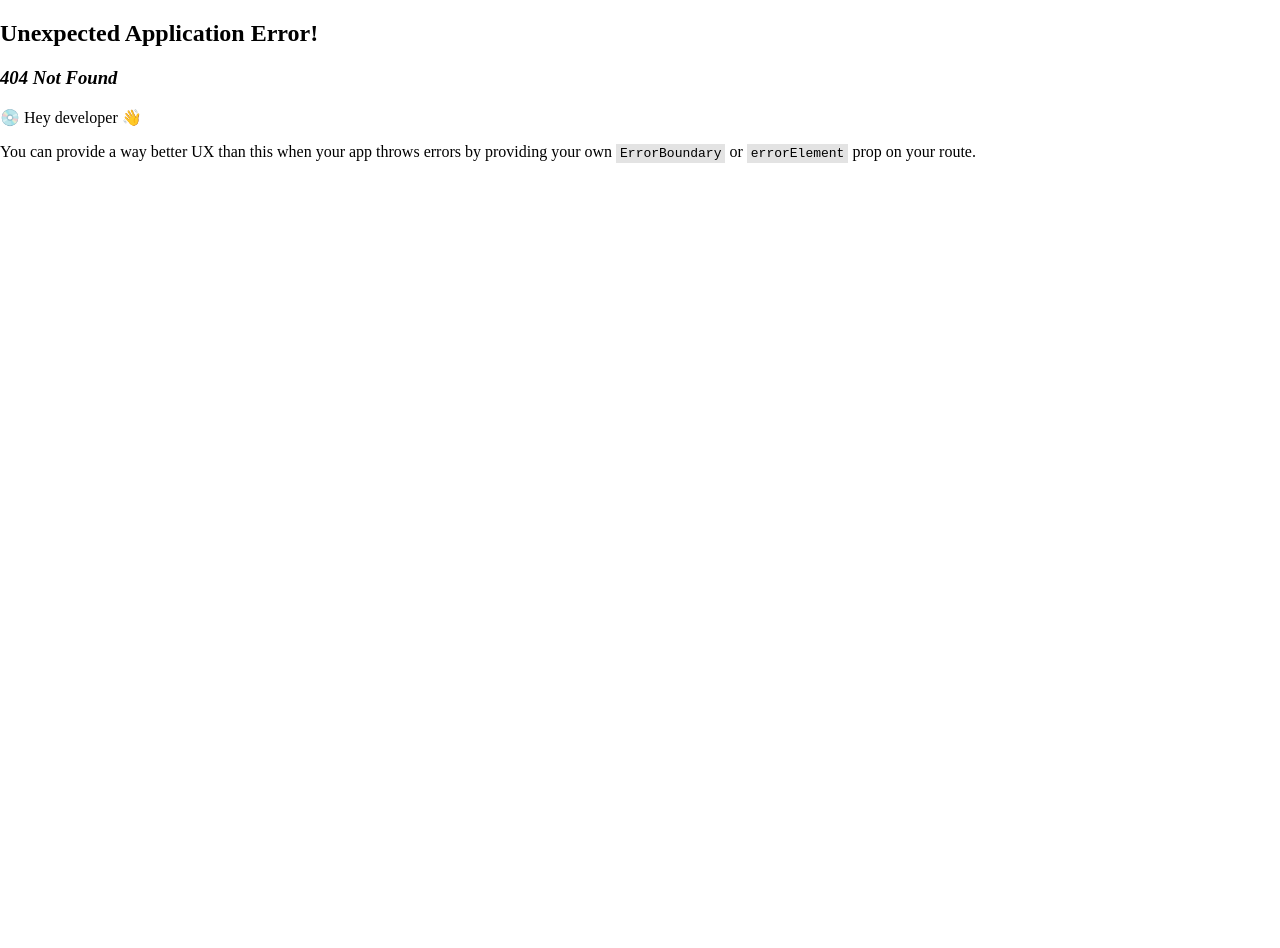
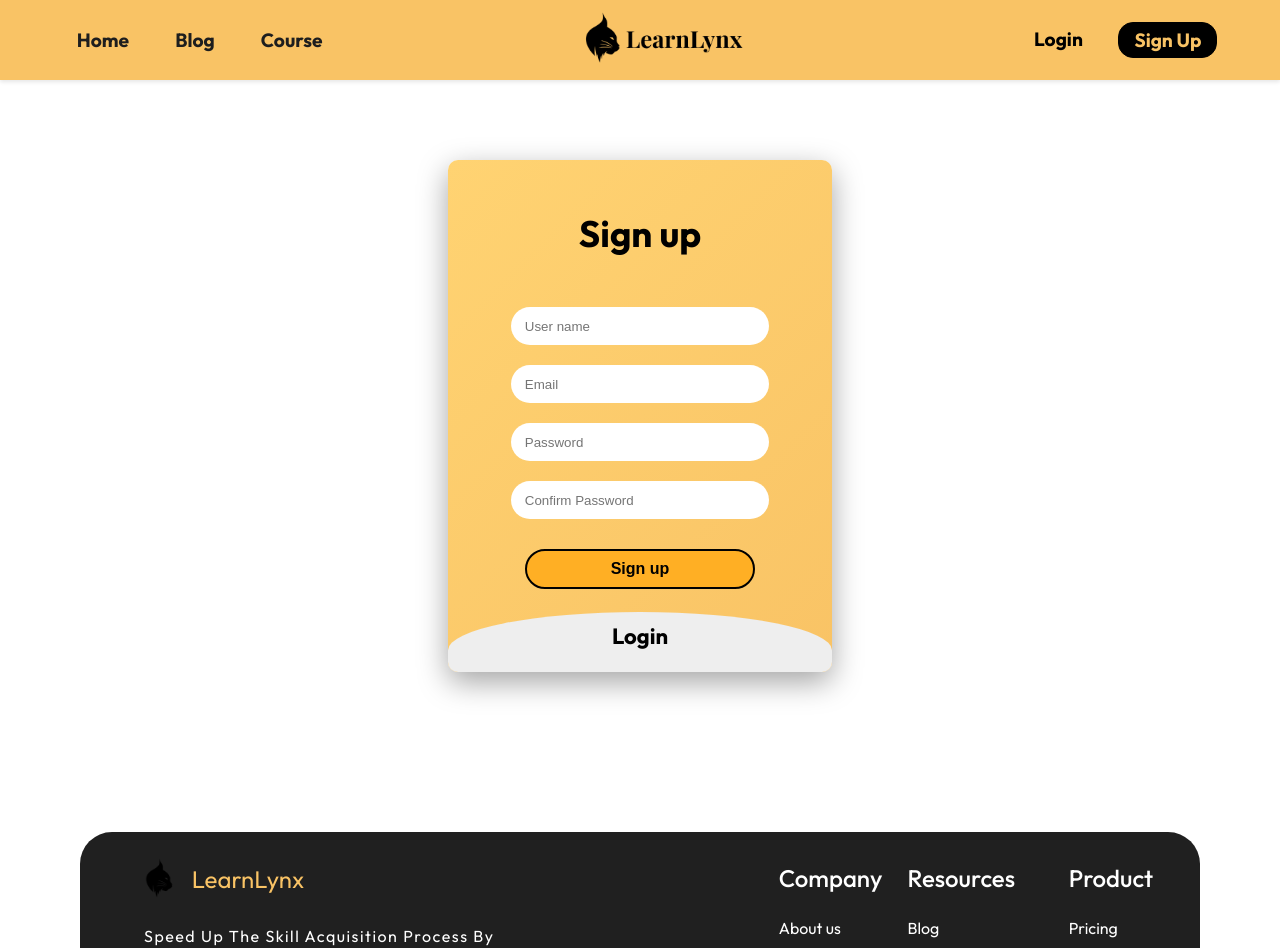
Before and after one commit to manan5657/LearnLynx, a React (Vite) app in the folder Client/: page /signup in a window 1280 px wide. Before the commit this address had no page. Shown: the top 948 px of the page. Before the commit the page ends 800 px from the top, so only its background shows below. Built offline with nearby package versions, Linux system fonts and the light colour scheme.

Commit message:
LoginWorking

```diff
--- a/Client/src/App.jsx
+++ b/Client/src/App.jsx
@@ -16,7 +16,7 @@ function App() {
           {/* <Route path="/blog" element={<div>Blog</div>} />
           <Route path="/course" element={<div>Course</div>} /> */}
           <Route path="/login" element={<Login />} />
-          {/* <Route path="/signup" element={<div>SignUp</div>} /> */}
+          <Route path="/signup" element={<Login/>} />
         </Route>
       </>
     )
--- a/Client/src/components/Login-Signup/Login.jsx
+++ b/Client/src/components/Login-Signup/Login.jsx
@@ -1,39 +1,44 @@
 import { useState } from "react";
 import "./Login.css";
-import { toast, ToastContainer } from 'react-toastify';
-import '../../../node_modules/react-toastify/dist/ReactToastify.css';
+import { toast, ToastContainer } from "react-toastify";
+import "../../../node_modules/react-toastify/dist/ReactToastify.css";
 
 export default function Login() {
-  const[signUpData,setSignUpData]=useState({
-    username:'',
-    email:'',
-    password:'',
-    confirmPassword:''
-  })
-  const[loginData,setLoginData]=useState({
-    email:'',
-    password:''
-  })
+  const [signUpData, setSignUpData] = useState({
+    username: "",
+    email: "",
+    password: "",
+    confirmPassword: "",
+  });
+  const [loginData, setLoginData] = useState({
+    email: "",
+    password: "",
+  });
 
-  const handleSignUpchange=(e)=>{
-    const{name,value}=e.target;
-    setSignUpData({...signUpData,
-      [name]:value,
-    })
+  const handleLoginChange = (e) => {
+    const { name, value } = e.target;
+    setLoginData({
+      ...loginData,
+      [name]: value,
+    });
+  };
+  const handleSignUpchange = (e) => {
+    const { name, value } = e.target;
+    setSignUpData({ ...signUpData, [name]: value });
   };
 
-  const handleSignupSubmit=async(e)=>{
+  const handleSignupSubmit = async (e) => {
     e.preventDefault();
     if (signUpData.password !== signUpData.confirmPassword) {
-      toast.error("Password And Confirm Password Not Matched")
+      toast.error("Password And Confirm Password Not Matched");
       return;
     }
 
     try {
-      const response = await fetch('/api/signup', {
-        method: 'POST',
+      const response = await fetch("/api/signup", {
+        method: "POST",
         headers: {
-          'Content-Type': 'application/json',
+          "Content-Type": "application/json",
         },
         body: JSON.stringify({
           username: signUpData.username,
@@ -44,24 +49,53 @@ export default function Login() {
 
       const result = await response.json();
 
-      if(result.statusCode==400){
-        const message=result.message;
+      if (result.statusCode == 400) {
+        const message = result.message;
         console.log(message);
         toast.error(message);
+      } else {
+        toast.success("User Registered Succesfully");
+        setSignUpData({
+          username: "",
+          email: "",
+          password: "",
+          confirmPassword: "",
+        });
       }
-      else{
-        toast.success("User Registered Succesfully");
-      }
-
     } catch (error) {
-      toast.error('Network error:', error);
+      toast.error("Network error:", error);
     }
   };
+  const handleLoginSubmit = async (e) => {
+    e.preventDefault();
 
+    try {
+      const response = await fetch('/api/login', {
+        method: 'POST',
+        headers: {
+          'Content-Type': 'application/json',
+        },
+        body: JSON.stringify(loginData),
+      });
 
+      const result = await response.json();
 
+      if (result.statusCode == 400) {
+        const message = result.message;
+        console.log(message);
+        toast.error(message);
+      } else {
 
-
+        toast.success("Welcome To LearnLynx");
+        setLoginData({
+          email:'',
+          password:''
+        })
+      }
+    } catch (error) {
+      console.error('Network error:', error);
+    }
+  };
 
   return (
     <>
@@ -109,12 +143,14 @@ export default function Login() {
               value={signUpData.confirmPassword}
               onChange={handleSignUpchange}
             />
-          <button className="loginSignupButton signupbutton" type="submit">Sign up</button>
+            <button className="loginSignupButton signupbutton" type="submit">
+              Sign up
+            </button>
           </form>
         </div>
 
         <div className="loginSignupLogin">
-        <form>
+          <form onSubmit={handleLoginSubmit}>
             <label htmlFor="loginSignupChk" aria-hidden="true">
               Login
             </label>
@@ -124,15 +160,19 @@ export default function Login() {
               placeholder="Email"
               required=""
               className="loginSignupInput"
+              value={loginData.email}
+              onChange={handleLoginChange}
             />
             <input
               type="password"
-            name="pswd"
+              name="password"
               placeholder="Password"
-            required=""
               className="loginSignupInput"
+              value={loginData.password}
+              onChange={handleLoginChange}
+              required
             />
-          <button className="loginSignupButton">Login</button>
+            <button className="loginSignupButton" type="submit">Login</button>
           </form>
         </div>
       </div>
@@ -141,7 +181,6 @@ export default function Login() {
         autoClose={3000} // Close after 3 seconds
         hideProgressBar={false}
       />
-
     </>
   );
 }
```
Also changed, not shown: 2 other files (tests, documents, lock files or other folders). Lines whose indentation alone changed are shown as unchanged.
